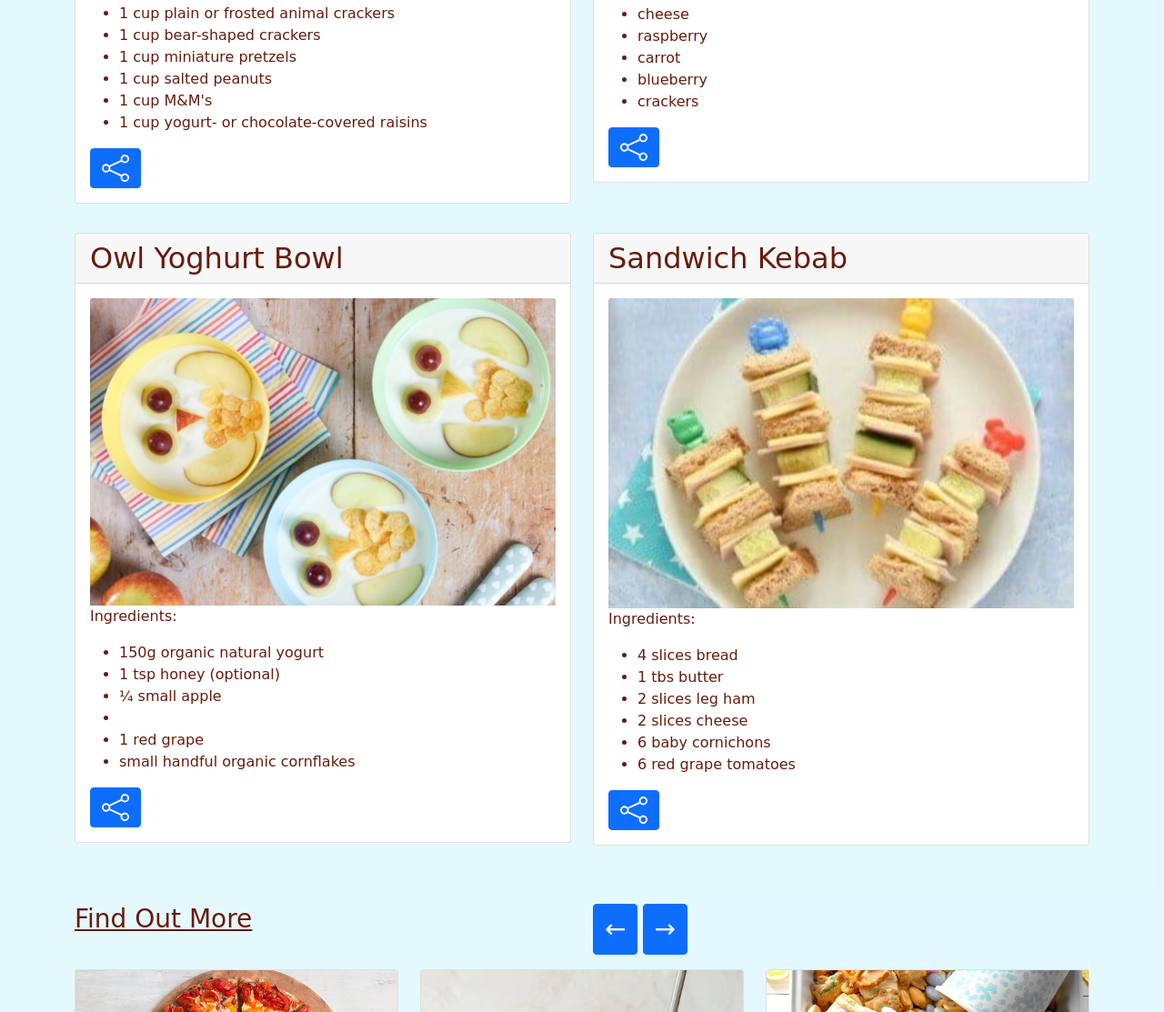
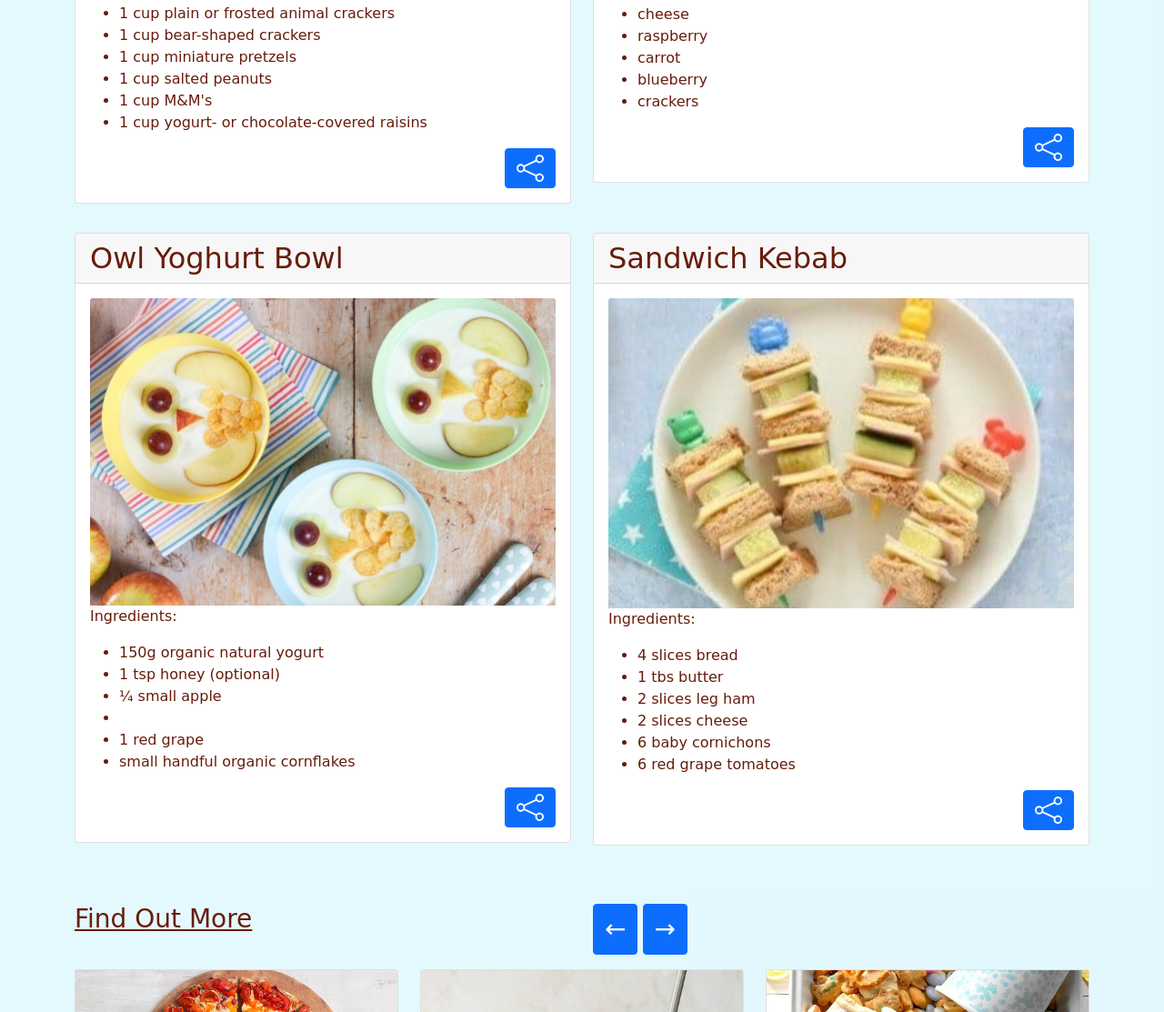
Before and after one commit to matesama/cookbook, a plain HTML site: page index.html in a window 1280 px wide. Shown: the part 2326-3439 px from the top of the page at 91% size. Drawn offline with nearby package versions, Linux system fonts and the light colour scheme; a web font is replaced by a local one.

Commit message:
Button tags
Changed a tags to button in articles

```diff
--- a/index.html
+++ b/index.html
@@ -119,9 +119,9 @@
                   yellow pepper, broccoli, red onion, and kalamata olives
                 </li>
               </ul>
-              <a href="#" class="btn btn-primary " onclick="myFunction()" data-toggle="tooltip" data-placement="bottom" title="Share Button"><svg xmlns="http://www.w3.org/2000/svg" width="30" height="30" fill="currentColor" class="bi bi-share" viewBox="0 0 16 16">
+              <div class="float-right"><button href="#" class="btn btn-primary" onclick="myFunction()" data-toggle="tooltip" data-placement="bottom" title="Share Button"><svg xmlns="http://www.w3.org/2000/svg" width="30" height="30" fill="currentColor" class="bi bi-share" viewBox="0 0 16 16">
                 <path d="M13.5 1a1.5 1.5 0 1 0 0 3 1.5 1.5 0 0 0 0-3zM11 2.5a2.5 2.5 0 1 1 .603 1.628l-6.718 3.12a2.499 2.499 0 0 1 0 1.504l6.718 3.12a2.5 2.5 0 1 1-.488.876l-6.718-3.12a2.5 2.5 0 1 1 0-3.256l6.718-3.12A2.5 2.5 0 0 1 11 2.5zm-8.5 4a1.5 1.5 0 1 0 0 3 1.5 1.5 0 0 0 0-3zm11 5.5a1.5 1.5 0 1 0 0 3 1.5 1.5 0 0 0 0-3z"/>
-              </svg></a>
+              </svg></button></div>
             </article>
           </div>
         </div>
@@ -143,9 +143,9 @@
                 </li>
                 <li>one banana</li>
               </ul>
-              <a href="#" class="btn btn-primary " onclick="myFunction()" data-toggle="tooltip" data-placement="bottom" title="Share Button"><svg xmlns="http://www.w3.org/2000/svg" width="30" height="30" fill="currentColor" class="bi bi-share" viewBox="0 0 16 16">
+              <div class="share-button"> <button href="#" class="btn btn-primary " onclick="myFunction()" data-toggle="tooltip" data-placement="bottom" title="Share Button"><svg xmlns="http://www.w3.org/2000/svg" width="30" height="30" fill="currentColor" class="bi bi-share" viewBox="0 0 16 16">
                 <path d="M13.5 1a1.5 1.5 0 1 0 0 3 1.5 1.5 0 0 0 0-3zM11 2.5a2.5 2.5 0 1 1 .603 1.628l-6.718 3.12a2.499 2.499 0 0 1 0 1.504l6.718 3.12a2.5 2.5 0 1 1-.488.876l-6.718-3.12a2.5 2.5 0 1 1 0-3.256l6.718-3.12A2.5 2.5 0 0 1 11 2.5zm-8.5 4a1.5 1.5 0 1 0 0 3 1.5 1.5 0 0 0 0-3zm11 5.5a1.5 1.5 0 1 0 0 3 1.5 1.5 0 0 0 0-3z"/>
-              </svg></a>
+              </svg></button></div>
             </article>
           </div>
         </div>
@@ -169,9 +169,9 @@
               <li>1 cup M&M's</li>
               <li>1 cup yogurt- or chocolate-covered raisins</li>
             </ul>
-            <a href="#" class="btn btn-primary " onclick="myFunction()" data-toggle="tooltip" data-placement="bottom" title="Share Button"><svg xmlns="http://www.w3.org/2000/svg" width="30" height="30" fill="currentColor" class="bi bi-share" viewBox="0 0 16 16">
+            <div class="share-button"><button href="#" class="btn btn-primary " onclick="myFunction()" data-toggle="tooltip" data-placement="bottom" title="Share Button"><svg xmlns="http://www.w3.org/2000/svg" width="30" height="30" fill="currentColor" class="bi bi-share" viewBox="0 0 16 16">
               <path d="M13.5 1a1.5 1.5 0 1 0 0 3 1.5 1.5 0 0 0 0-3zM11 2.5a2.5 2.5 0 1 1 .603 1.628l-6.718 3.12a2.499 2.499 0 0 1 0 1.504l6.718 3.12a2.5 2.5 0 1 1-.488.876l-6.718-3.12a2.5 2.5 0 1 1 0-3.256l6.718-3.12A2.5 2.5 0 0 1 11 2.5zm-8.5 4a1.5 1.5 0 1 0 0 3 1.5 1.5 0 0 0 0-3zm11 5.5a1.5 1.5 0 1 0 0 3 1.5 1.5 0 0 0 0-3z"/>
-            </svg></a>
+            </svg></button></div>
         </article>
       </div>
       </div>
@@ -192,9 +192,9 @@
               <li>blueberry</li>
               <li>crackers</li>
             </ul>
-            <a href="#" class="btn btn-primary " onclick="myFunction()" data-toggle="tooltip" data-placement="bottom" title="Share Button"><svg xmlns="http://www.w3.org/2000/svg" width="30" height="30" fill="currentColor" class="bi bi-share" viewBox="0 0 16 16">
+            <div class="share-button"><button href="#" class="btn btn-primary" onclick="myFunction()" data-toggle="tooltip" data-placement="bottom" title="Share Button"><svg xmlns="http://www.w3.org/2000/svg" width="30" height="30" fill="currentColor" class="bi bi-share" viewBox="0 0 16 16">
               <path d="M13.5 1a1.5 1.5 0 1 0 0 3 1.5 1.5 0 0 0 0-3zM11 2.5a2.5 2.5 0 1 1 .603 1.628l-6.718 3.12a2.499 2.499 0 0 1 0 1.504l6.718 3.12a2.5 2.5 0 1 1-.488.876l-6.718-3.12a2.5 2.5 0 1 1 0-3.256l6.718-3.12A2.5 2.5 0 0 1 11 2.5zm-8.5 4a1.5 1.5 0 1 0 0 3 1.5 1.5 0 0 0 0-3zm11 5.5a1.5 1.5 0 1 0 0 3 1.5 1.5 0 0 0 0-3z"/>
-            </svg></a>
+            </svg></button></div>
         </article>
       </div>
       </div>
@@ -219,9 +219,9 @@
                 <li>1 red grape</li>
                 <li>small handful organic cornflakes</li>
               </ul>
-              <a href="#" class="btn btn-primary " onclick="myFunction()" data-toggle="tooltip" data-placement="bottom" title="Share Button"><svg xmlns="http://www.w3.org/2000/svg" width="30" height="30" fill="currentColor" class="bi bi-share" viewBox="0 0 16 16">
+              <div class="share-button"><button href="#" class="btn btn-primary" onclick="myFunction()" data-toggle="tooltip" data-placement="bottom" title="Share Button"><svg xmlns="http://www.w3.org/2000/svg" width="30" height="30" fill="currentColor" class="bi bi-share" viewBox="0 0 16 16">
                 <path d="M13.5 1a1.5 1.5 0 1 0 0 3 1.5 1.5 0 0 0 0-3zM11 2.5a2.5 2.5 0 1 1 .603 1.628l-6.718 3.12a2.499 2.499 0 0 1 0 1.504l6.718 3.12a2.5 2.5 0 1 1-.488.876l-6.718-3.12a2.5 2.5 0 1 1 0-3.256l6.718-3.12A2.5 2.5 0 0 1 11 2.5zm-8.5 4a1.5 1.5 0 1 0 0 3 1.5 1.5 0 0 0 0-3zm11 5.5a1.5 1.5 0 1 0 0 3 1.5 1.5 0 0 0 0-3z"/>
-              </svg></a>
+              </svg></button></div>
               <!--<button type="button" class="btn btn-secondary" data-toggle="tooltip" data-placement="bottom" title="Tooltip on bottom">
                 Tooltip on bottom
               </button>-->
@@ -247,9 +247,9 @@
               <li>6 baby cornichons</li>
               <li>6 red grape tomatoes</li>
             </ul>
-            <a href="#" class="btn btn-primary " onclick="myFunction()" data-toggle="tooltip" data-placement="bottom" title="Share Button"><svg xmlns="http://www.w3.org/2000/svg" width="30" height="30" fill="currentColor" class="bi bi-share" viewBox="0 0 16 16">
+            <div class="share-button"><button href="#" class="btn btn-primary " onclick="myFunction()" data-toggle="tooltip" data-placement="bottom" title="Share Button"><svg xmlns="http://www.w3.org/2000/svg" width="30" height="30" fill="currentColor" class="bi bi-share" viewBox="0 0 16 16">
               <path d="M13.5 1a1.5 1.5 0 1 0 0 3 1.5 1.5 0 0 0 0-3zM11 2.5a2.5 2.5 0 1 1 .603 1.628l-6.718 3.12a2.499 2.499 0 0 1 0 1.504l6.718 3.12a2.5 2.5 0 1 1-.488.876l-6.718-3.12a2.5 2.5 0 1 1 0-3.256l6.718-3.12A2.5 2.5 0 0 1 11 2.5zm-8.5 4a1.5 1.5 0 1 0 0 3 1.5 1.5 0 0 0 0-3zm11 5.5a1.5 1.5 0 1 0 0 3 1.5 1.5 0 0 0 0-3z"/>
-            </svg></a>
+            </svg></button></div>
         </article>
       </div>
      </div>
--- a/styles.css
+++ b/styles.css
@@ -128,8 +128,6 @@ body, html {
    filter: drop-shadow(0 0 0.75rem black);
 
 }
-//header {
-    //background-image: url("./imgs/cover-img-.jpg");//
-    margin: 0 0 15px 0;
-    background-color: rgb(117, 225, 254, 0.5);
-}//
+.share-button{
+    text-align: right;
+}
```
